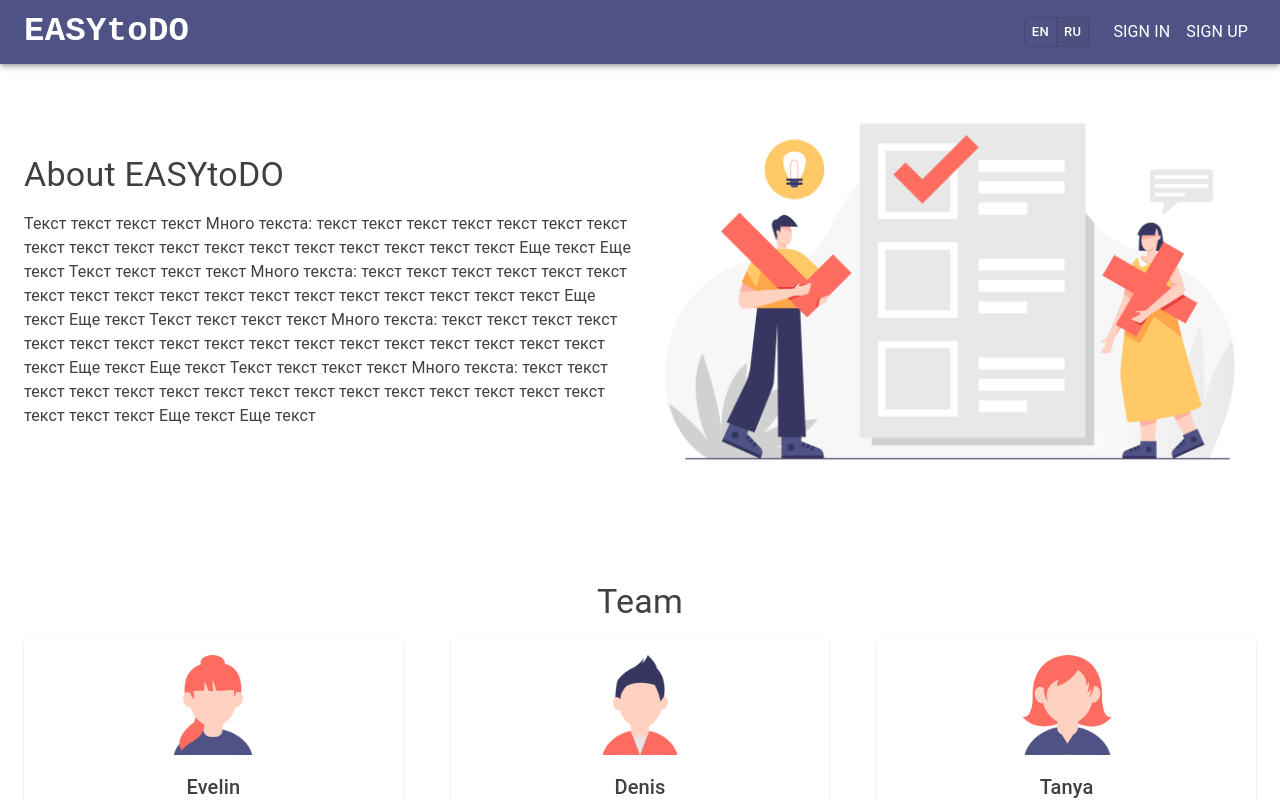
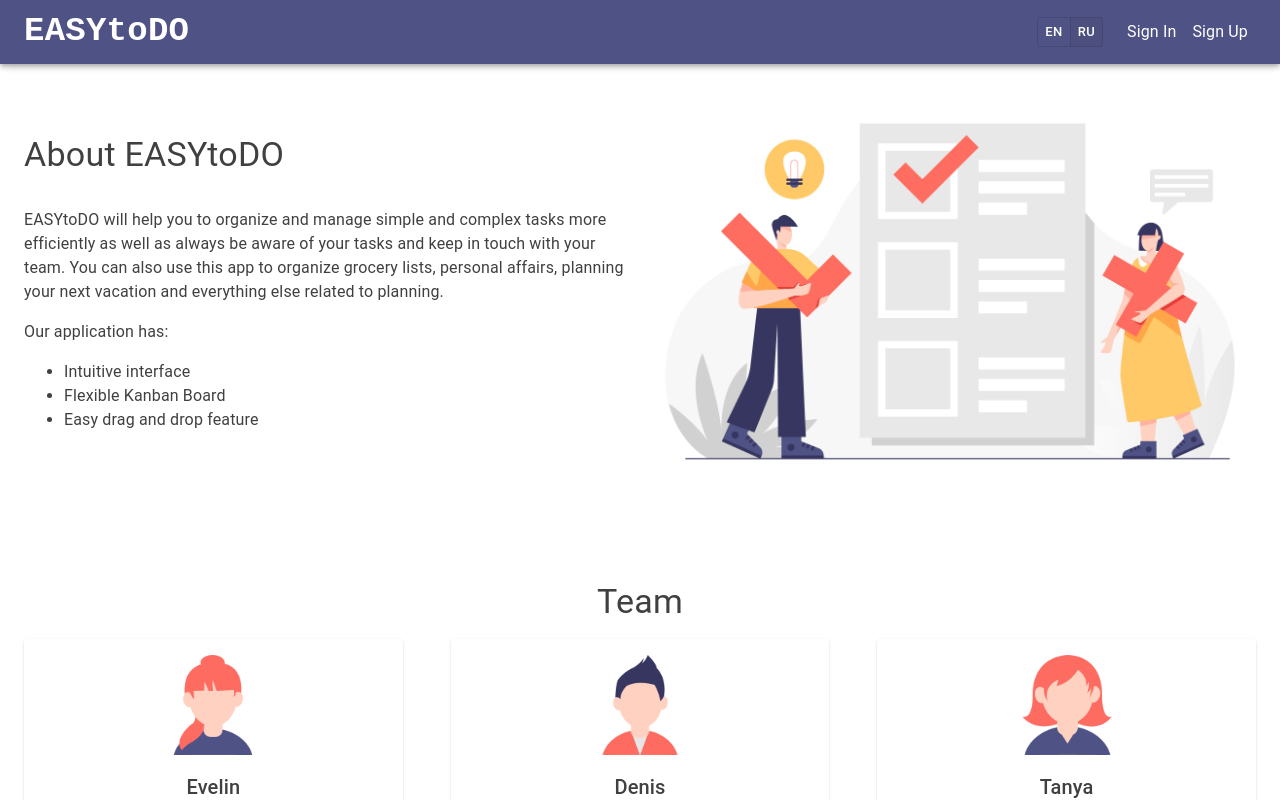
Before and after one commit to evelin-mart/project-management-app, a React (Create React App) app: page / in a window 1280 px wide. Shown: the top 800 px of the page. Built offline with nearby package versions, Linux system fonts and the light colour scheme.

Commit message:
fix: change header navigation

```diff
--- a/src/components/Header/Header.tsx
+++ b/src/components/Header/Header.tsx
@@ -7,8 +7,6 @@ import {
   IconButton,
   Menu,
   MenuItem,
-  Tooltip,
-  Avatar,
   ToggleButton,
   ToggleButtonGroup,
   useScrollTrigger,
@@ -22,18 +20,12 @@ import { useNavigate, Link, NavLink } from 'react-router-dom';
 import { useAppDispatch, useAppSelector } from 'store';
 import { logout, selectUser } from 'store/user';
 
-const routes = {
-  [ROUTES.SIGN_IN]: 'Sign In',
-  [ROUTES.SIGN_UP]: 'Sign Up',
-};
-
 export const Header = () => {
   const dispatch = useAppDispatch();
   const {
     data: { id: loggedUserId },
   } = useAppSelector(selectUser);
   const [anchorElNav, setAnchorElNav] = React.useState<null | HTMLElement>(null);
-  const [anchorElUser, setAnchorElUser] = React.useState<null | HTMLElement>(null);
   const navigate = useNavigate();
   const theme = useTheme();
   const smUp = useMediaQuery(theme.breakpoints.up('sm'));
@@ -46,9 +38,6 @@ export const Header = () => {
   const handleOpenNavMenu = (event: React.MouseEvent<HTMLElement>) => {
     setAnchorElNav(event.currentTarget);
   };
-  const handleOpenUserMenu = (event: React.MouseEvent<HTMLElement>) => {
-    setAnchorElUser(event.currentTarget);
-  };
 
   const handleCloseNavMenu = () => {
     setAnchorElNav(null);
@@ -57,21 +46,27 @@ export const Header = () => {
   const handleNavMenuClick = (link: string) => {
     navigate(`/${link}`);
     handleCloseNavMenu();
-    setAnchorElUser(null);
   };
 
   const handleLogOut = () => {
     dispatch(logout());
     navigate(ROUTES.HOME);
-    setAnchorElUser(null);
-  };
-
-  const handleCloseUserMenu = () => {
-    setAnchorElUser(null);
   };
 
   const color = trigger ? theme.palette.text.secondary : theme.palette.common.white;
   const colorTransition = { transition: 'all 0.5s ease', color };
+
+  const routes = loggedUserId
+    ? {
+        'Go to Main Page': ROUTES.BOARDS,
+        'Create New Board': () => {},
+        'Edit Profile': ROUTES.PROFILE,
+        'Sign Out': handleLogOut,
+      }
+    : {
+        'Sign In': ROUTES.SIGN_IN,
+        'Sign Up': ROUTES.SIGN_UP,
+      };
 
   return (
     <AppBar position="sticky" color={trigger ? 'secondary' : 'primary'} sx={colorTransition}>
@@ -124,44 +119,18 @@ export const Header = () => {
                 </ToggleButton>
               </ToggleButtonGroup>
             </Box>
-            {loggedUserId ? (
-              <Box sx={{ flexGrow: 0 }}>
-                <Tooltip title="Open settings">
-                  <IconButton onClick={handleOpenUserMenu} sx={{ p: 0 }}>
-                    <Avatar src="/static/images/avatar/2.jpg" />
-                  </IconButton>
-                </Tooltip>
-                <Menu
-                  sx={{ mt: '45px' }}
-                  id="menu-appbar"
-                  anchorEl={anchorElUser}
-                  anchorOrigin={{ vertical: 'top', horizontal: 'right' }}
-                  keepMounted
-                  transformOrigin={{ vertical: 'top', horizontal: 'right' }}
-                  open={Boolean(anchorElUser)}
-                  onClose={handleCloseUserMenu}
-                >
-                  <MenuItem onClick={() => handleNavMenuClick(ROUTES.PROFILE)}>
-                    <Typography textAlign="center">Profile</Typography>
-                  </MenuItem>
-                  <MenuItem onClick={handleLogOut}>
-                    <Typography textAlign="center">Log Out</Typography>
-                  </MenuItem>
-                </Menu>
-              </Box>
-            ) : (
-              <>
+            <Box>
               <Box sx={{ display: { xs: 'none', md: 'flex' } }}>
-                  {Object.entries(routes).map(([key, name]) => (
+                {Object.entries(routes).map(([name, action]) =>
+                  typeof action === 'string' ? (
                     <Typography
-                      key={key}
-                      to={`/${key}`}
+                      key={name}
+                      to={`/${action}`}
                       component={NavLink}
                       sx={{
                         ...colorTransition,
                         textDecoration: 'none',
                         display: 'block',
-                        textTransform: 'uppercase',
                         '&.active': {
                           textDecoration: `solid underline ${theme.palette.primary.contrastText} 3px`,
                         },
@@ -170,7 +139,21 @@ export const Header = () => {
                     >
                       {name}
                     </Typography>
-                  ))}
+                  ) : (
+                    <Typography
+                      key={name}
+                      onClick={action}
+                      sx={{
+                        ...colorTransition,
+                        cursor: 'pointer',
+                        display: 'block',
+                        px: 1,
+                      }}
+                    >
+                      {name}
+                    </Typography>
+                  )
+                )}
               </Box>
               <Box sx={{ display: { xs: 'flex', md: 'none' } }}>
                 <IconButton
@@ -193,15 +176,19 @@ export const Header = () => {
                   onClose={handleCloseNavMenu}
                   sx={{ display: { xs: 'block', md: 'none' } }}
                 >
-                    {Object.entries(routes).map(([key, name]) => (
-                      <MenuItem key={key} onClick={() => handleNavMenuClick(key)}>
+                  {Object.entries(routes).map(([name, action]) => (
+                    <MenuItem
+                      key={name}
+                      onClick={() => {
+                        typeof action === 'string' ? handleNavMenuClick(action) : action();
+                      }}
+                    >
                       <Typography textAlign="center">{name}</Typography>
                     </MenuItem>
                   ))}
                 </Menu>
               </Box>
-              </>
-            )}
+            </Box>
           </Box>
         </Toolbar>
       </Container>
--- a/src/pages/HomePage/HomePage.tsx
+++ b/src/pages/HomePage/HomePage.tsx
@@ -73,15 +73,19 @@ export const HomePage = () => {
           >
             About EASYtoDO
           </Typography>
-          <Typography color="textPrimary">
-            Текст текст текст текст Много текста: текст текст текст текст текст текст текст текст
-            текст текст текст текст текст текст текст текст текст текст Еще текст Еще текст Текст
-            текст текст текст Много текста: текст текст текст текст текст текст текст текст текст
-            текст текст текст текст текст текст текст текст текст Еще текст Еще текст Текст текст
-            текст текст Много текста: текст текст текст текст текст текст текст текст текст текст
-            текст текст текст текст текст текст текст текст Еще текст Еще текст Текст текст текст
-            текст Много текста: текст текст текст текст текст текст текст текст текст текст текст
-            текст текст текст текст текст текст текст Еще текст Еще текст
+          <Typography component="div" color="textPrimary">
+            <p>
+              EASYtoDO will help you to organize and manage simple and complex tasks more
+              efficiently as well as always be aware of your tasks and keep in touch with your team.
+              You can also use this app to organize grocery lists, personal affairs, planning your
+              next vacation and everything else related to planning.
+            </p>
+            Our application has:
+            <ul>
+              <li>Intuitive interface</li>
+              <li>Flexible Kanban Board</li>
+              <li>Easy drag and drop feature</li>
+            </ul>
           </Typography>
         </Grid>
         <Grid
```
Lines whose indentation alone changed are shown as unchanged.
